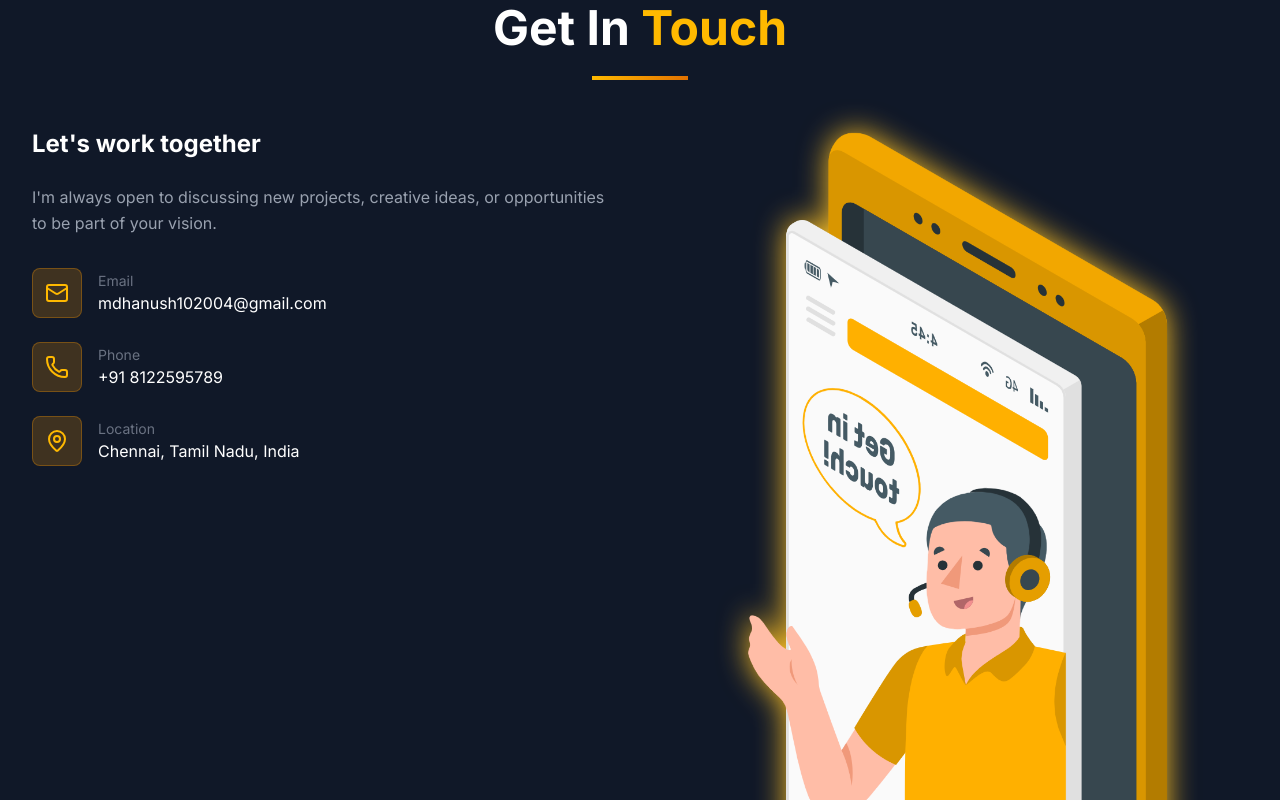
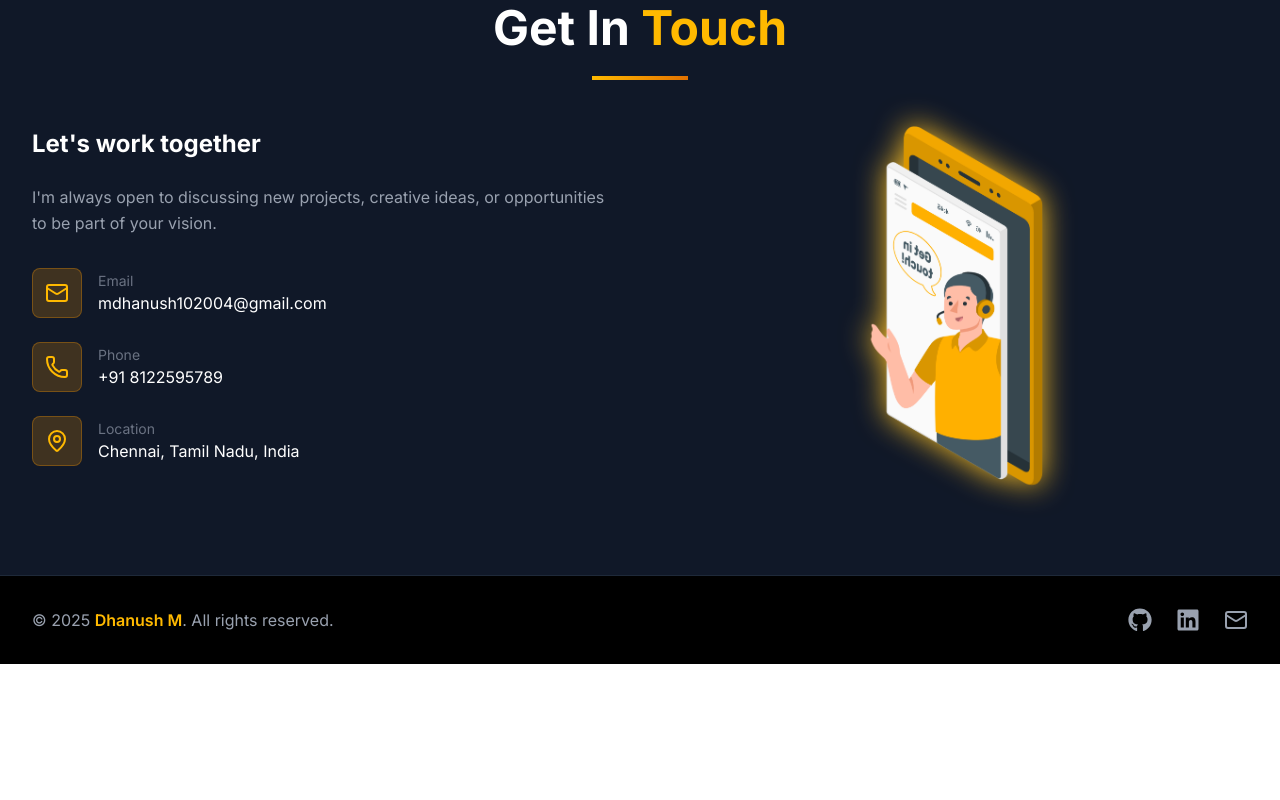
Before and after one commit to DHANUSH-MURUGESAN/Dhanush, a Next.js app in the folder my_portfolio/: page / in a window 1280 px wide. Shown: the part 5820-6620 px from the top of the page. After the commit the page ends 6484 px from the top, so only its background shows below. Built offline with nearby package versions, Linux system fonts and the light colour scheme.

Commit message:
Update ContactForm.tsx

```diff
--- a/my_portfolio/components/ContactForm.tsx
+++ b/my_portfolio/components/ContactForm.tsx
@@ -144,8 +144,8 @@ export const ContactForm = () => {
                 >
                   <Image
                     src="/get_in_touch.png"
-                    width={440}
-                    height={440}
+                    width={180}
+                    height={180}
                     alt="Get in touch"
                     className="scale-x-[-1] drop-shadow-[0_0_15px_#fbbf24]"
                   />
```
